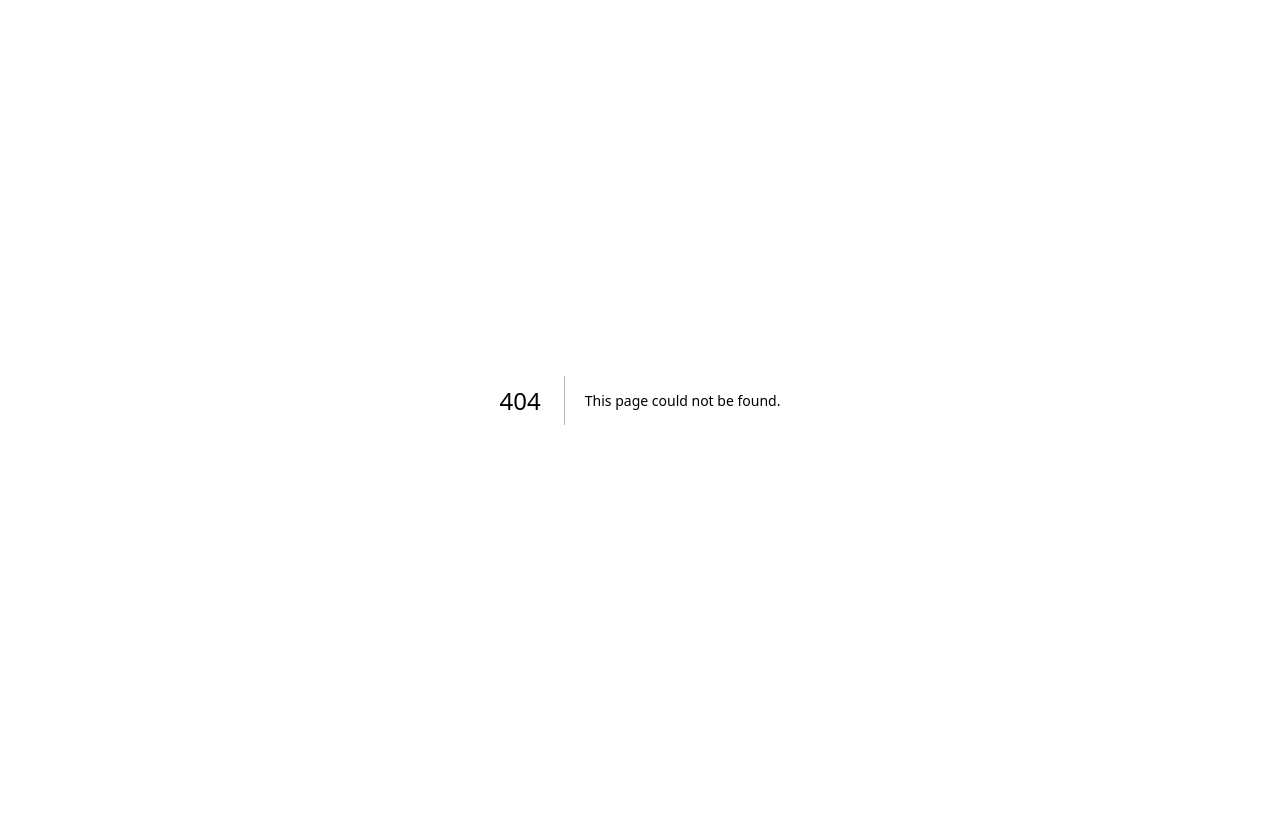
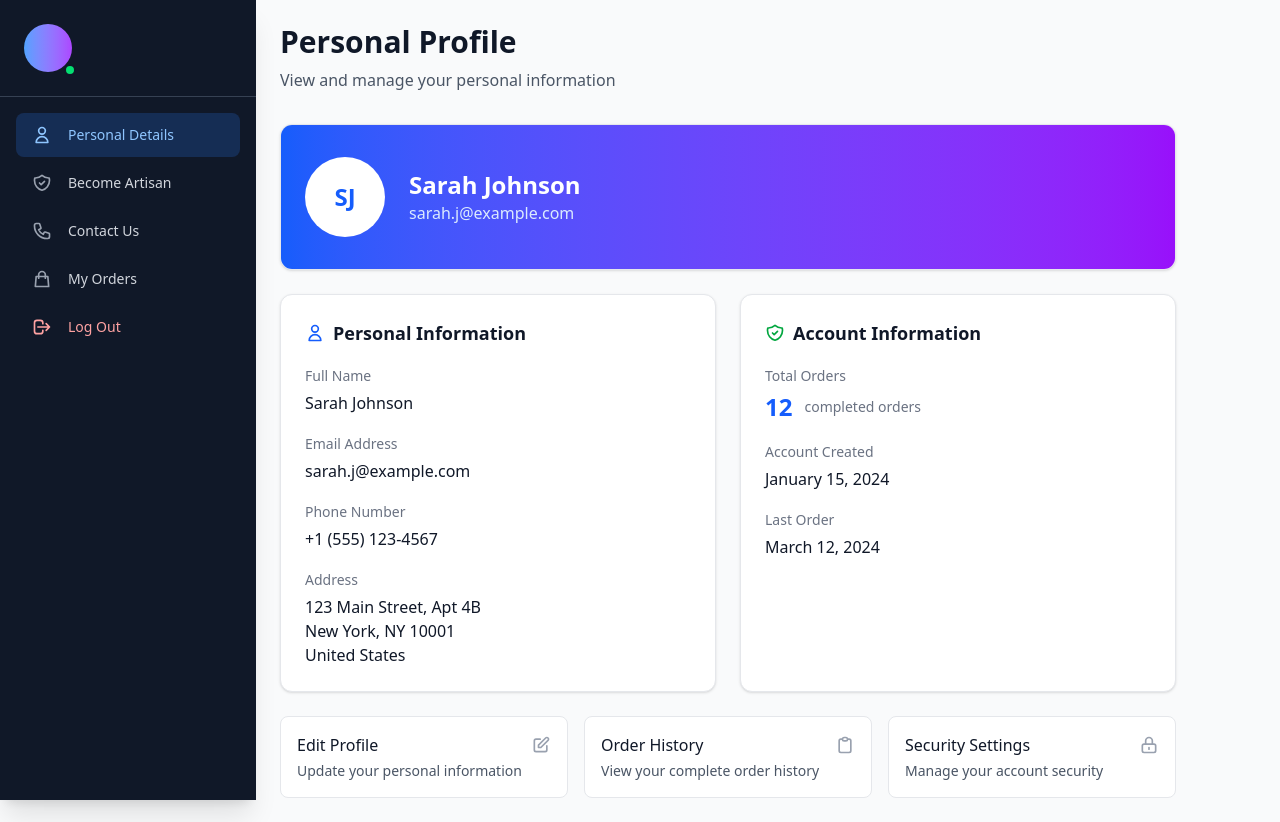
Before and after one commit to iamsyg/artisian_ai, a Next.js app in the folder frontend/: page /personal-details in a window 1280 px wide. Before the commit this address had no page. Before the commit the page ends 800 px from the top, so only its background shows below. Built offline with nearby package versions, Linux system fonts and the light colour scheme; no server answers.

Commit message:
personal details page

```diff
--- /dev/null
+++ b/frontend/app/(app)/personal-details/page.tsx
@@ -0,0 +1,186 @@
+"use client";
+
+import React from 'react';
+import Sidebar from '@/app/components/Sidebar';
+
+interface UserProfile {
+  full_name: string;
+  phone_number: string;
+  email: string;
+  address: string;
+  total_orders: number;
+  created_at: string;
+  last_order_date: string;
+}
+
+const PersonalProfilePage = () => {
+  // Static user data
+  const userProfile: UserProfile = {
+    full_name: 'Sarah Johnson',
+    phone_number: '+1 (555) 123-4567',
+    email: 'sarah.j@example.com',
+    address: '123 Main Street, Apt 4B\nNew York, NY 10001\nUnited States',
+    total_orders: 12,
+    created_at: 'January 15, 2024',
+    last_order_date: 'March 12, 2024'
+  };
+
+  // Format the join date to show how long ago the account was created
+  const formatJoinDuration = (joinDate: string) => {
+    const join = new Date(joinDate);
+    const now = new Date();
+    const diffMonths = (now.getFullYear() - join.getFullYear()) * 12 + (now.getMonth() - join.getMonth());
+
+    if (diffMonths < 1) return 'Less than a month';
+    if (diffMonths === 1) return '1 month';
+    if (diffMonths < 12) return `${diffMonths} months`;
+
+    const years = Math.floor(diffMonths / 12);
+    const months = diffMonths % 12;
+
+    if (months === 0) return `${years} year${years > 1 ? 's' : ''}`;
+    return `${years} year${years > 1 ? 's' : ''} and ${months} month${months > 1 ? 's' : ''}`;
+  };
+
+  return (
+    <div className="flex min-h-screen bg-gray-50">
+      {/* Fixed Sidebar */}
+      <div className="fixed left-0 h-screen w-64 z-30">
+        <Sidebar />
+      </div>
+
+      {/* Main Content */}
+      <div className="flex-1 ml-64 p-6">
+        {/* Header */}
+        <div className="mb-8">
+          <h1 className="text-3xl font-bold text-gray-900">Personal Profile</h1>
+          <p className="text-gray-600 mt-2">View and manage your personal information</p>
+        </div>
+
+        {/* Profile Card */}
+        <div className="max-w-4xl">
+          {/* Profile Header */}
+          <div className="bg-white rounded-xl shadow-sm border border-gray-200 overflow-hidden mb-6">
+            <div className="bg-gradient-to-r from-blue-600 to-purple-600 px-6 py-8">
+              <div className="flex items-center space-x-6">
+                <div className="w-20 h-20 rounded-full bg-white flex items-center justify-center">
+                  <span className="text-2xl font-bold text-blue-600">
+                    {userProfile.full_name.split(' ').map(n => n[0]).join('')}
+                  </span>
+                </div>
+                <div className="text-white">
+                  <h2 className="text-2xl font-bold">{userProfile.full_name}</h2>
+                  <p className="text-blue-100">{userProfile.email}</p>
+                </div>
+              </div>
+            </div>
+          </div>
+
+          {/* Profile Details Grid */}
+          <div className="grid grid-cols-1 lg:grid-cols-2 gap-6">
+            {/* Personal Information Card */}
+            <div className="bg-white rounded-xl shadow-sm border border-gray-200 p-6">
+              <div className="flex items-center justify-between mb-4">
+                <h3 className="text-lg font-semibold text-gray-900 flex items-center">
+                  <svg className="w-5 h-5 mr-2 text-blue-600" fill="none" stroke="currentColor" viewBox="0 0 24 24">
+                    <path strokeLinecap="round" strokeLinejoin="round" strokeWidth={2} d="M16 7a4 4 0 11-8 0 4 4 0 018 0zM12 14a7 7 0 00-7 7h14a7 7 0 00-7-7z" />
+                  </svg>
+                  Personal Information
+                </h3>
+              </div>
+
+              <div className="space-y-4">
+                <div>
+                  <label className="text-sm font-medium text-gray-500">Full Name</label>
+                  <p className="text-gray-900 font-medium mt-1">{userProfile.full_name}</p>
+                </div>
+
+                <div>
+                  <label className="text-sm font-medium text-gray-500">Email Address</label>
+                  <p className="text-gray-900 font-medium mt-1">{userProfile.email}</p>
+                </div>
+
+                <div>
+                  <label className="text-sm font-medium text-gray-500">Phone Number</label>
+                  <p className="text-gray-900 font-medium mt-1">{userProfile.phone_number}</p>
+                </div>
+
+                <div>
+                  <label className="text-sm font-medium text-gray-500">Address</label>
+                  <p className="text-gray-900 font-medium mt-1 whitespace-pre-line">{userProfile.address}</p>
+                </div>
+              </div>
+            </div>
+
+            {/* Account Information Card */}
+            <div className="bg-white rounded-xl shadow-sm border border-gray-200 p-6">
+              <div className="flex items-center justify-between mb-4">
+                <h3 className="text-lg font-semibold text-gray-900 flex items-center">
+                  <svg className="w-5 h-5 mr-2 text-green-600" fill="none" stroke="currentColor" viewBox="0 0 24 24">
+                    <path strokeLinecap="round" strokeLinejoin="round" strokeWidth={2} d="M9 12l2 2 4-4m5.618-4.016A11.955 11.955 0 0112 2.944a11.955 11.955 0 01-8.618 3.04A12.02 12.02 0 003 9c0 5.591 3.824 10.29 9 11.622 5.176-1.332 9-6.03 9-11.622 0-1.042-.133-2.052-.382-3.016z" />
+                  </svg>
+                  Account Information
+                </h3>
+              </div>
+
+              <div className="space-y-4">
+                <div>
+                  <label className="text-sm font-medium text-gray-500">Total Orders</label>
+                  <div className="flex items-center space-x-3 mt-1">
+                    <span className="text-2xl font-bold text-blue-600">{userProfile.total_orders}</span>
+                    <span className="text-sm text-gray-500">completed orders</span>
+                  </div>
+                </div>
+
+                <div>
+                  <label className="text-sm font-medium text-gray-500">Account Created</label>
+                  <p className="text-gray-900 font-medium mt-1">{userProfile.created_at}</p>
+                </div>
+
+                <div>
+                  <label className="text-sm font-medium text-gray-500">Last Order</label>
+                  <p className="text-gray-900 font-medium mt-1">{userProfile.last_order_date}</p>
+                </div>
+              </div>
+            </div>
+          </div>
+
+          {/* Quick Actions */}
+          <div className="mt-6 grid grid-cols-1 md:grid-cols-3 gap-4">
+            <button className="bg-white border border-gray-200 rounded-lg p-4 text-left hover:border-blue-500 transition-colors">
+              <div className="flex items-center justify-between">
+                <span className="font-medium text-gray-900">Edit Profile</span>
+                <svg className="w-5 h-5 text-gray-400" fill="none" stroke="currentColor" viewBox="0 0 24 24">
+                  <path strokeLinecap="round" strokeLinejoin="round" strokeWidth={2} d="M11 5H6a2 2 0 00-2 2v11a2 2 0 002 2h11a2 2 0 002-2v-5m-1.414-9.414a2 2 0 112.828 2.828L11.828 15H9v-2.828l8.586-8.586z" />
+                </svg>
+              </div>
+              <p className="text-sm text-gray-600 mt-1">Update your personal information</p>
+            </button>
+
+            <button className="bg-white border border-gray-200 rounded-lg p-4 text-left hover:border-blue-500 transition-colors">
+              <div className="flex items-center justify-between">
+                <span className="font-medium text-gray-900">Order History</span>
+                <svg className="w-5 h-5 text-gray-400" fill="none" stroke="currentColor" viewBox="0 0 24 24">
+                  <path strokeLinecap="round" strokeLinejoin="round" strokeWidth={2} d="M9 5H7a2 2 0 00-2 2v12a2 2 0 002 2h10a2 2 0 002-2V7a2 2 0 00-2-2h-2M9 5a2 2 0 002 2h2a2 2 0 002-2M9 5a2 2 0 012-2h2a2 2 0 012 2" />
+                </svg>
+              </div>
+              <p className="text-sm text-gray-600 mt-1">View your complete order history</p>
+            </button>
+
+            <button className="bg-white border border-gray-200 rounded-lg p-4 text-left hover:border-blue-500 transition-colors">
+              <div className="flex items-center justify-between">
+                <span className="font-medium text-gray-900">Security Settings</span>
+                <svg className="w-5 h-5 text-gray-400" fill="none" stroke="currentColor" viewBox="0 0 24 24">
+                  <path strokeLinecap="round" strokeLinejoin="round" strokeWidth={2} d="M12 15v2m-6 4h12a2 2 0 002-2v-6a2 2 0 00-2-2H6a2 2 0 00-2 2v6a2 2 0 002 2zm10-10V7a4 4 0 00-8 0v4h8z" />
+                </svg>
+              </div>
+              <p className="text-sm text-gray-600 mt-1">Manage your account security</p>
+            </button>
+          </div>
+        </div>
+      </div>
+    </div>
+  );
+};
+
+export default PersonalProfilePage;
```
